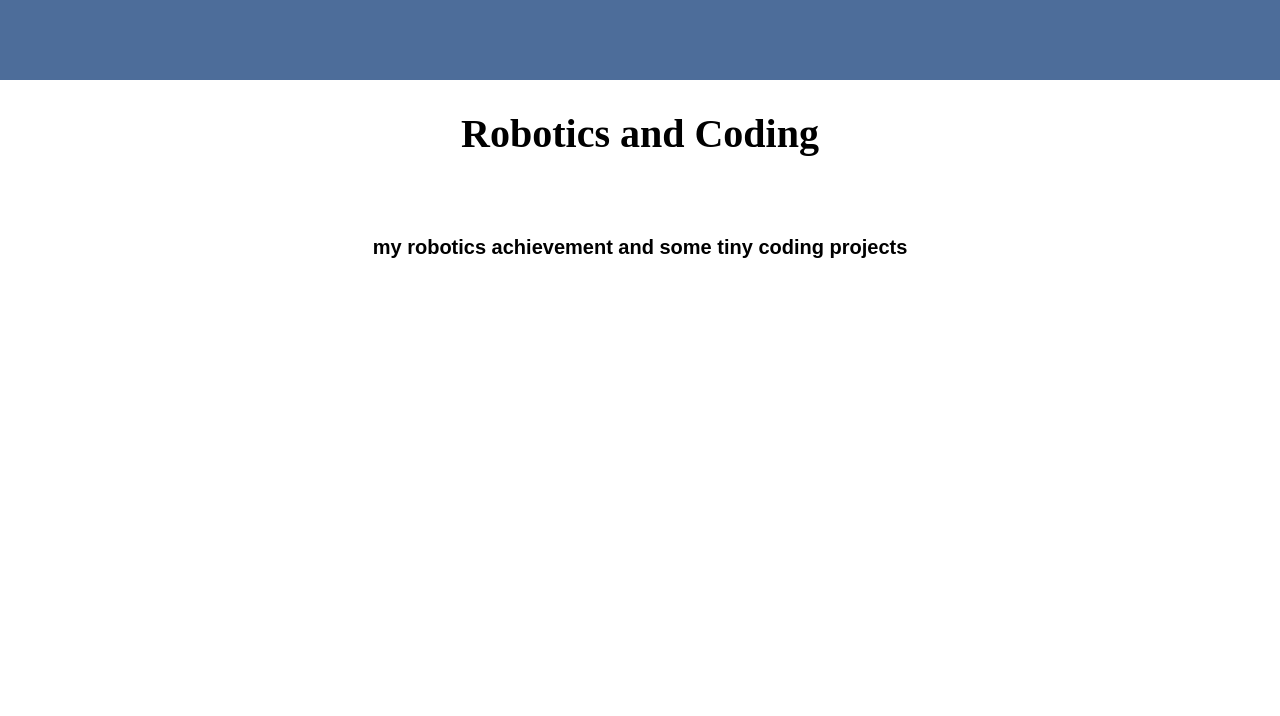
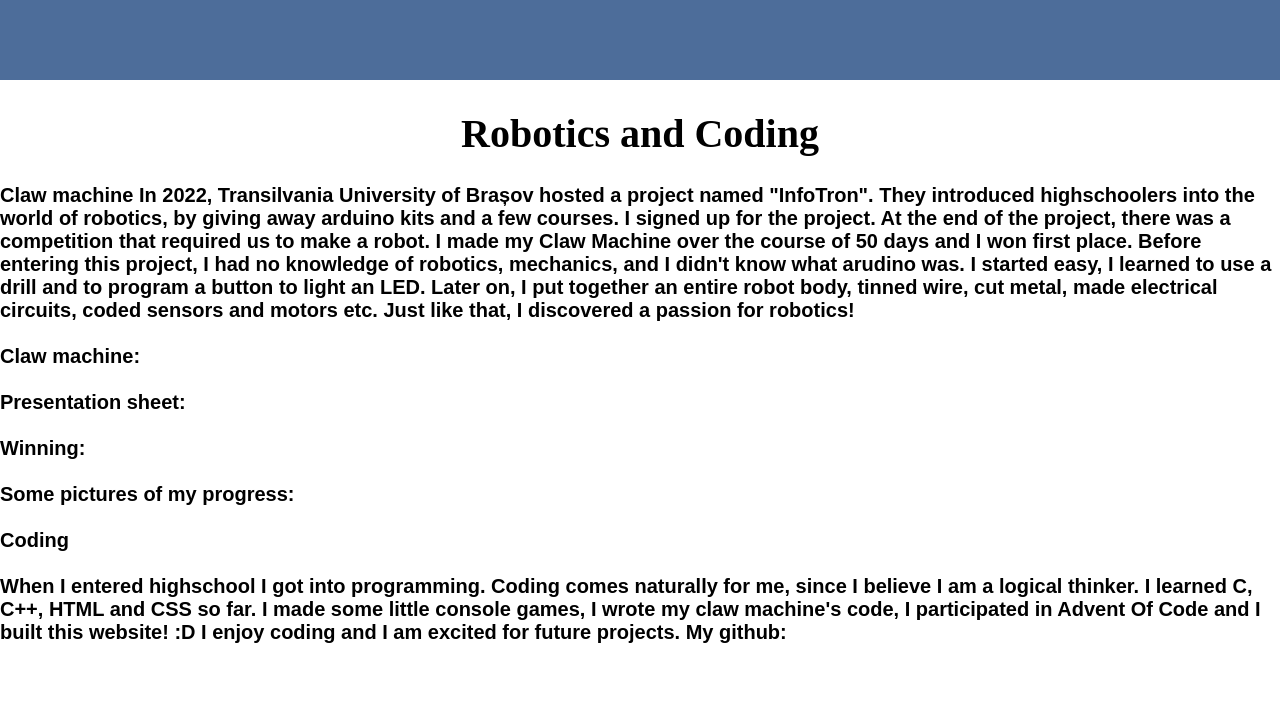
Before and after one commit to biclesanu/biclesanu.github.io, a plain HTML site: page roboticsandcoding.html in a window 1280 px wide. Drawn offline with Linux system fonts and the light colour scheme.

Commit message:
Update roboticsandcoding.html

```diff
--- a/roboticsandcoding.html
+++ b/roboticsandcoding.html
@@ -14,10 +14,28 @@
                 <center>
                     <div class="space1"></div>
                      <h1>Robotics and Coding</h1>
-                     <br></br>
-                     <h2>my robotics achievement and some tiny coding projects</h2>
+                  </center>
+                     <h2 class="spacesides">
+                        Claw machine
 
-                </center>
+                        In 2022, Transilvania University of Brașov hosted a project named "InfoTron". They introduced highschoolers into the world of robotics, by giving away arduino kits and a few courses. I signed up for the project. At the end of the project, there was a competition that required us to make a robot. I made my Claw Machine over the course of 50 days and I won first place.
+                        Before entering this project, I had no knowledge of robotics, mechanics, and I didn't know what arudino was. I started easy, I learned to use a drill and to program a button to light an LED. Later on, I put together an entire robot body, tinned wire, cut metal, made electrical circuits, coded sensors and motors etc. Just like that, I discovered a passion for robotics!
+                        <br></br>
+                        Claw machine:
+                        <br></br>
+                        Presentation sheet:
+                        <br></br>
+                        Winning:
+                        <br></br>
+                        Some pictures of my progress:
+                        <br></br>
+                        Coding
+                        <br></br>
+                        When I entered highschool I got into programming. Coding comes naturally for me, since I believe I am a logical thinker. I learned C, C++, HTML and CSS so far. I made some little console games, I wrote my claw machine's code, I participated in Advent Of Code and I built this website! :D I enjoy coding and I am excited for future projects. My github:
+                        <br></br>
+                        <br></br>
+                    </h2>
+
             </div>
 
         </div>
```
